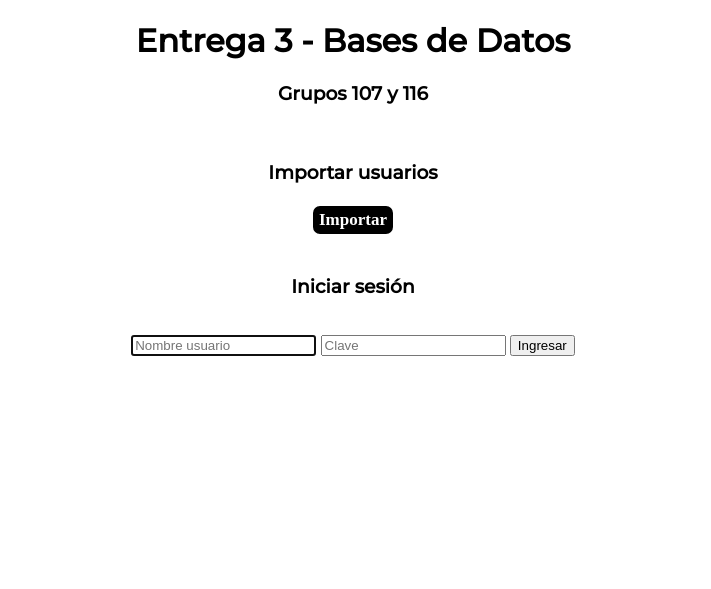
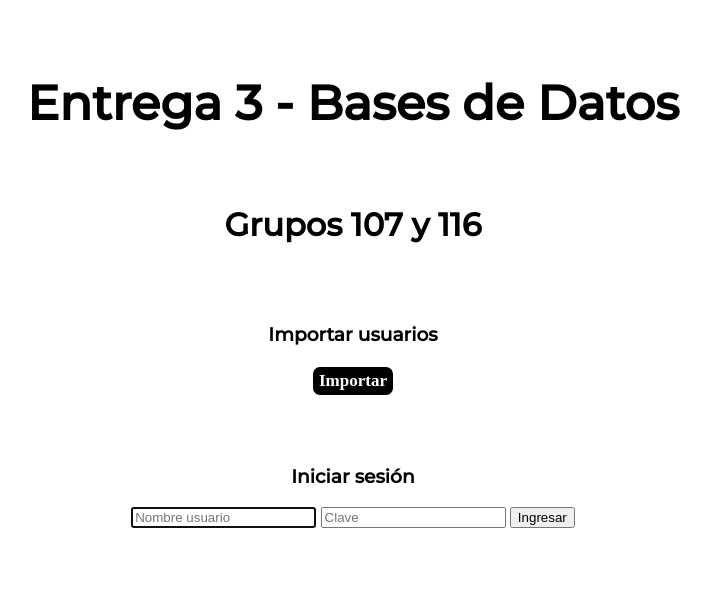
Before and after one commit to verobaeza/Entrega_3_BDD, a PHP site: page / in a window 1280 px wide. Shown: the top 589 px of the page, without its empty margins (287-998 px from the left). Run offline with PHP 8.4, Linux system fonts and the light colour scheme.

Commit message:
style y template

```diff
--- a/index.php
+++ b/index.php
@@ -1,19 +1,21 @@
 <?php include('./templates/header.html');?>
     <body>
-        <h1 align="center"> Entrega 3 - Bases de Datos </h1>
-        <h3 align="center"> Grupos 107 y 116 </h3>
-        <br>
-        <h3 align="center"> Importar usuarios </h3>
-        <form align="center" action="./queries/importar_usuarios.php" method="GET">
+        <div class='main'>
+            <h1 class='title'>Entrega 3 - Bases de Datos </h1>
+            <h3 class='subtitle'> Grupos 107 y 116 </h3>
+        <div class='container'>
+            <h3>Importar usuarios </h3>
+            <form action="./queries/importar_usuarios.php" method="GET">
                 <input class='btn' type="submit" value="Importar">
             </form>
-        <br>
-        <h3 align="center"> Iniciar sesión </h3>
-        <br>
-        <form align="center" class="form-signin" role="form" action="./queries/validar_login.php" method="post">
+        </div>
+        <div class='container'>
+            <h3> Iniciar sesión </h3>
+            <form class="form-signin" role="form" action="./queries/validar_login.php" method="post">
                 <input type="text" name="nombre_ingresado" placeholder="Nombre usuario" required autofocus>
                 <input type="password" name="clave_ingresada" placeholder="Clave" required>
                 <button type="submit" name="login"> Ingresar </button>
             </form>
+        </div>
     </body>
 </html>
--- a/styles/style.css
+++ b/styles/style.css
@@ -13,6 +13,14 @@ body{
     text-align: center;
     line-height: normal;
     font-size: xxx-large;
+}
+
+.subtitle{
+    margin: 0%;
+    padding: 3%;
+    text-align: center;
+    line-height: normal;
+    font-size: xx-large;
 }
 
 .container{
```
Lines whose indentation alone changed are shown as unchanged.
